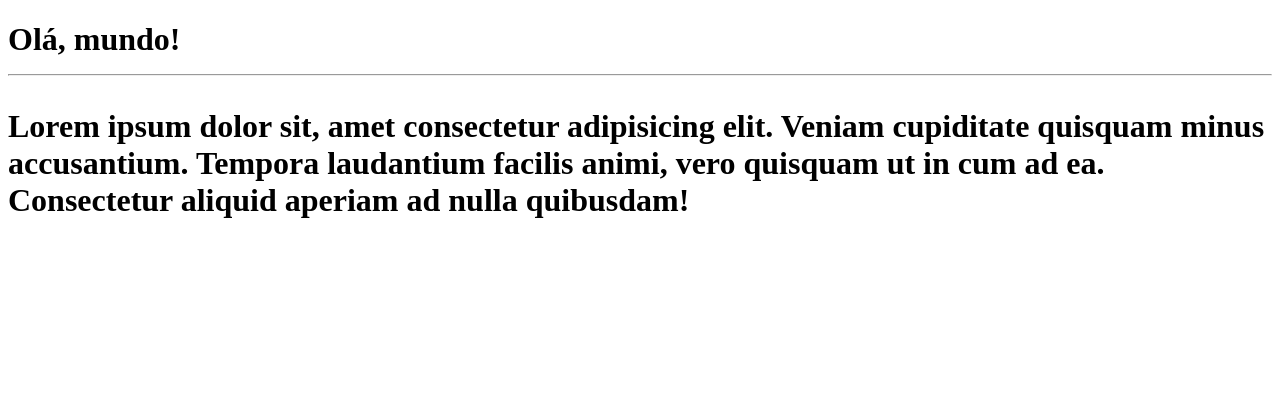
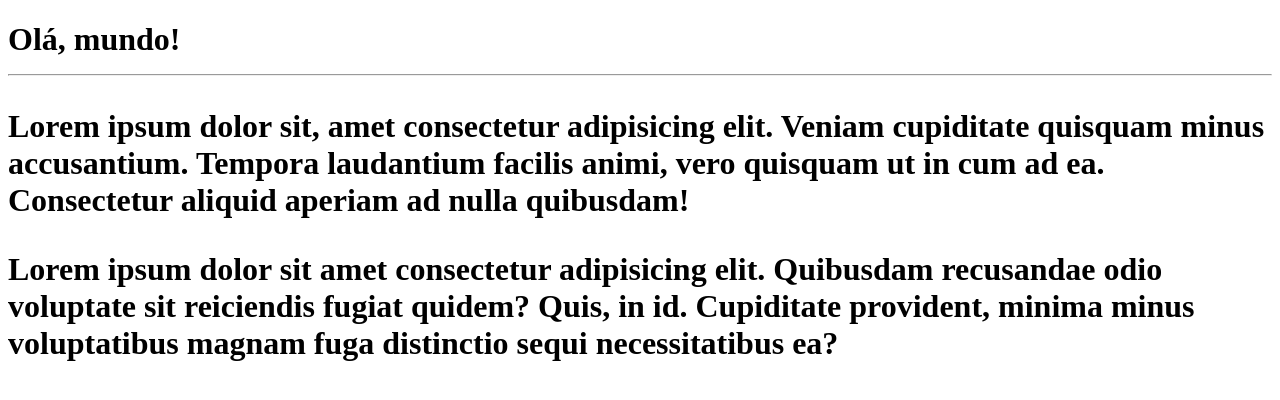
Before and after one commit to matheus-novais/projeto, a plain HTML site: page site-exemplo/index.html in a window 1280 px wide. Drawn offline with Linux system fonts and the light colour scheme.

Commit message:
adicionei um parágrafo

```diff
--- a/site-exemplo/index.html
+++ b/site-exemplo/index.html
@@ -9,6 +9,7 @@
     <h1>Olá, mundo!
         <hr>
         <p>Lorem ipsum dolor sit, amet consectetur adipisicing elit. Veniam cupiditate quisquam minus accusantium. Tempora laudantium facilis animi, vero quisquam ut in cum ad ea. Consectetur aliquid aperiam ad nulla quibusdam!</p>
+        <p>Lorem ipsum dolor sit amet consectetur adipisicing elit. Quibusdam recusandae odio voluptate sit reiciendis fugiat quidem? Quis, in id. Cupiditate provident, minima minus voluptatibus magnam fuga distinctio sequi necessitatibus ea?</p>
     </h1>
 </body>
 </html>
```
